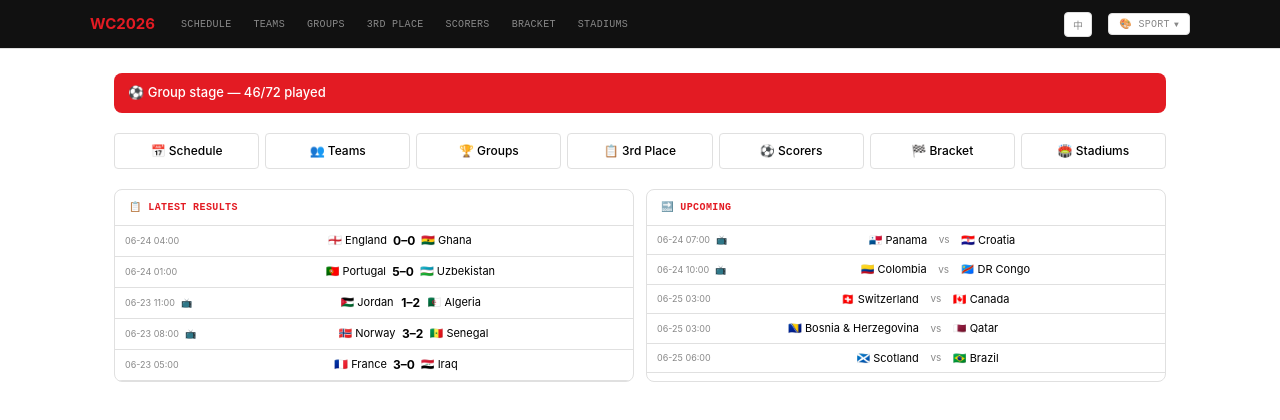
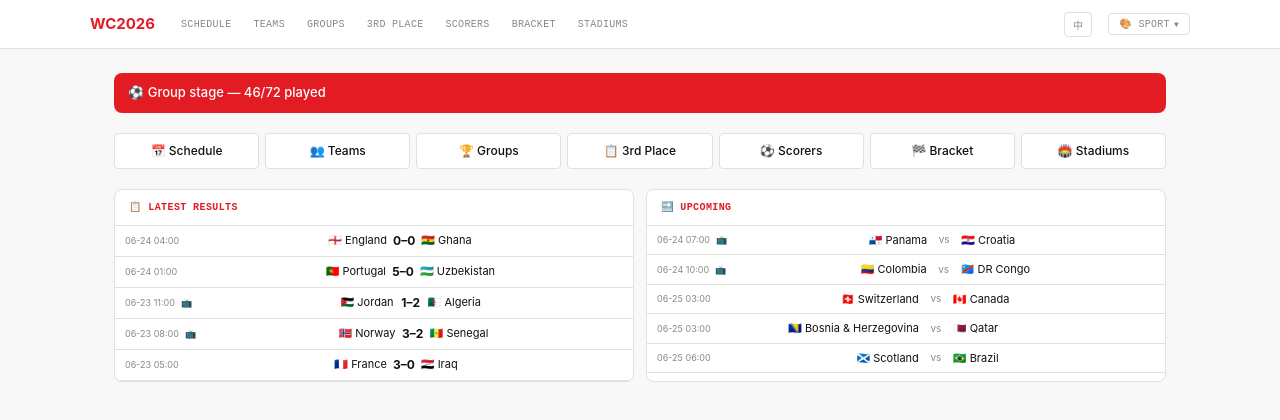
Before and after one commit to codeguy0425/worldcup2026_v2, a React (Vite) app in the folder app/: page / in a window 1280 px wide. Shown: the top 420 px of the page. Built offline with nearby package versions, Linux system fonts and the light colour scheme.

Commit message:
fix: restore original layout styles

```diff
--- a/app/src/components/Layout.tsx
+++ b/app/src/components/Layout.tsx
@@ -16,10 +16,10 @@ export function Layout({ children }: { children: React.ReactNode }) {
   ]
 
   return (
-    <>
+    <div style={{ minHeight: '100vh', background: 'var(--bg)', color: 'var(--text)' }}>
       <nav style={{
         position: 'sticky', top: 0, zIndex: 100,
-        background: 'var(--bg-dark)',
+        background: 'var(--surface)',
         borderBottom: '1px solid var(--border)',
         padding: '0 var(--space-lg)',
       }}>
@@ -51,6 +51,6 @@ export function Layout({ children }: { children: React.ReactNode }) {
       }}>
         {children}
       </main>
-    </>
+    </div>
   )
 }
```
